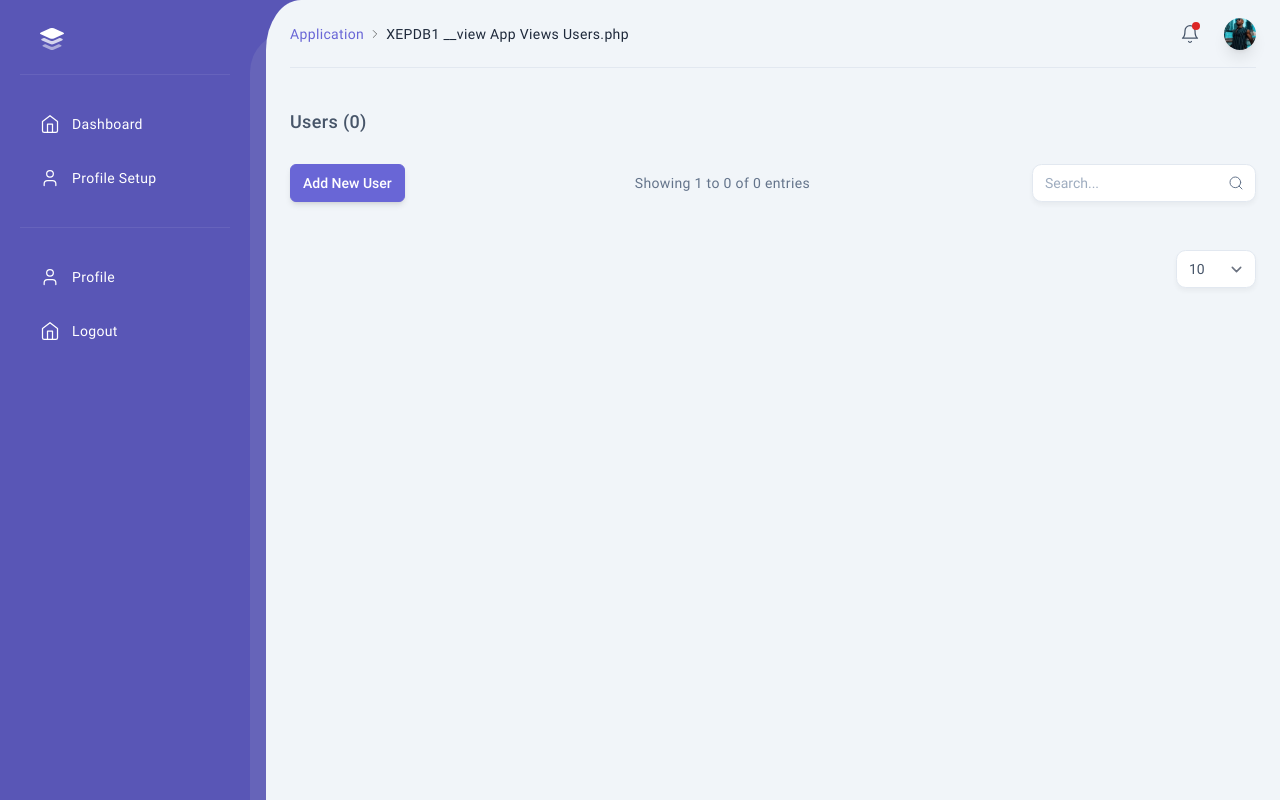
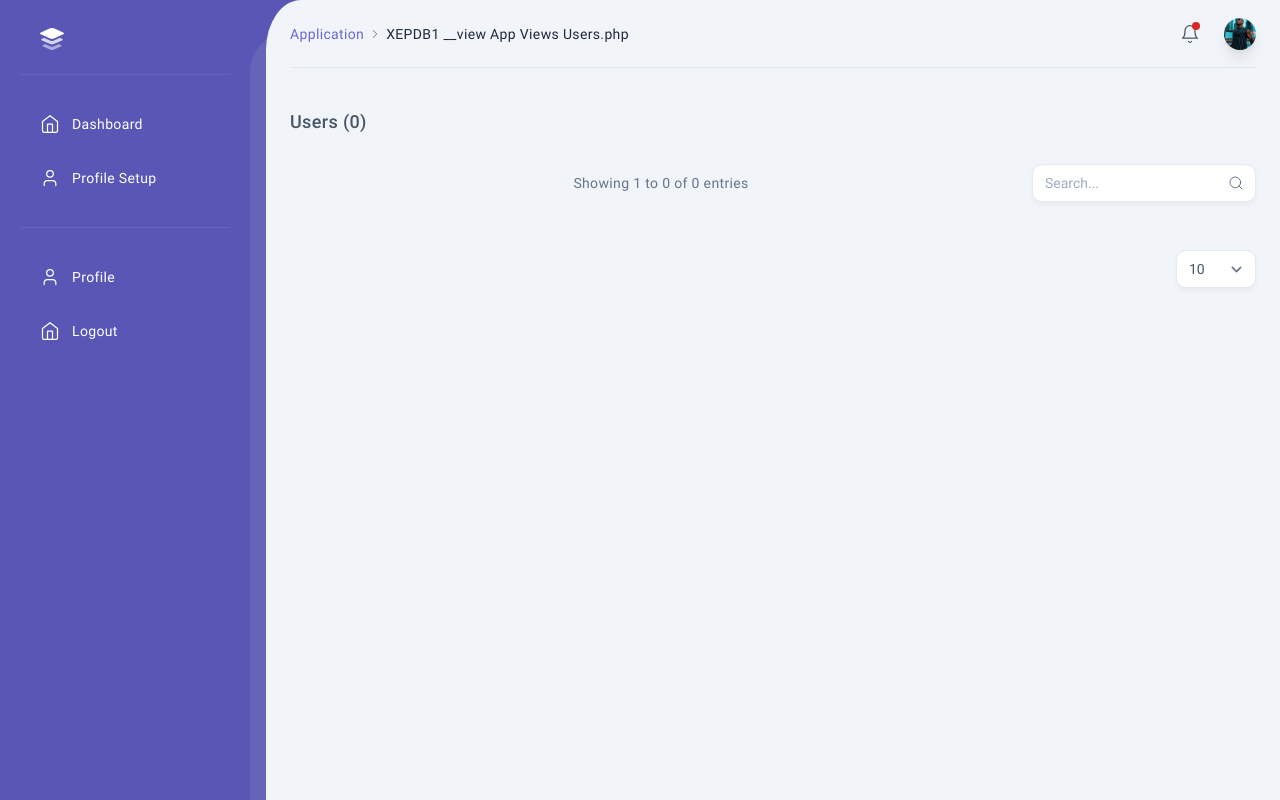
Before and after one commit to KIBUTI-SOFTWARE/BetterCarrierPortal, a CodeIgniter 4 app: the page made by app/Views/users.php in a window 1280 px wide. Run offline with PHP 8.4 and a stand-in for CodeIgniter, Linux system fonts and the light colour scheme; the template is opened without the code that fills it, so the values that code supplies are empty; some libraries are stand-ins or nearby versions.

Commit message:
Update users.php

```diff
--- a/app/Views/users.php
+++ b/app/Views/users.php
@@ -11,10 +11,6 @@ $users = $users ?? array();
 <h2 class="intro-y mt-10 text-lg font-medium">Users (<?= number_format(count($users)) ?>)</h2>
 <div class="mt-5 grid grid-cols-12 gap-6">
     <div class="intro-y col-span-12 mt-2 flex flex-wrap items-center sm:flex-nowrap">
-        <button data-tw-merge="" data-tw-toggle="modal" data-tw-target="#"
-                class="transition duration-200 border inline-flex items-center justify-center py-2 px-3 rounded-md font-medium cursor-pointer focus:ring-4 focus:ring-primary focus:ring-opacity-20 focus-visible:outline-none dark:focus:ring-slate-700 dark:focus:ring-opacity-50 [&:hover:not(:disabled)]:bg-opacity-90 [&:hover:not(:disabled)]:border-opacity-90 [&:not(button)]:text-center disabled:opacity-70 disabled:cursor-not-allowed bg-primary border-primary text-white dark:border-primary mr-2 shadow-md">
-            Add New User
-        </button>
         <div class="mx-auto hidden text-slate-500 md:block" id="entries-info">
             <!-- Entries info will be updated by JavaScript '-->
         </div>
```
